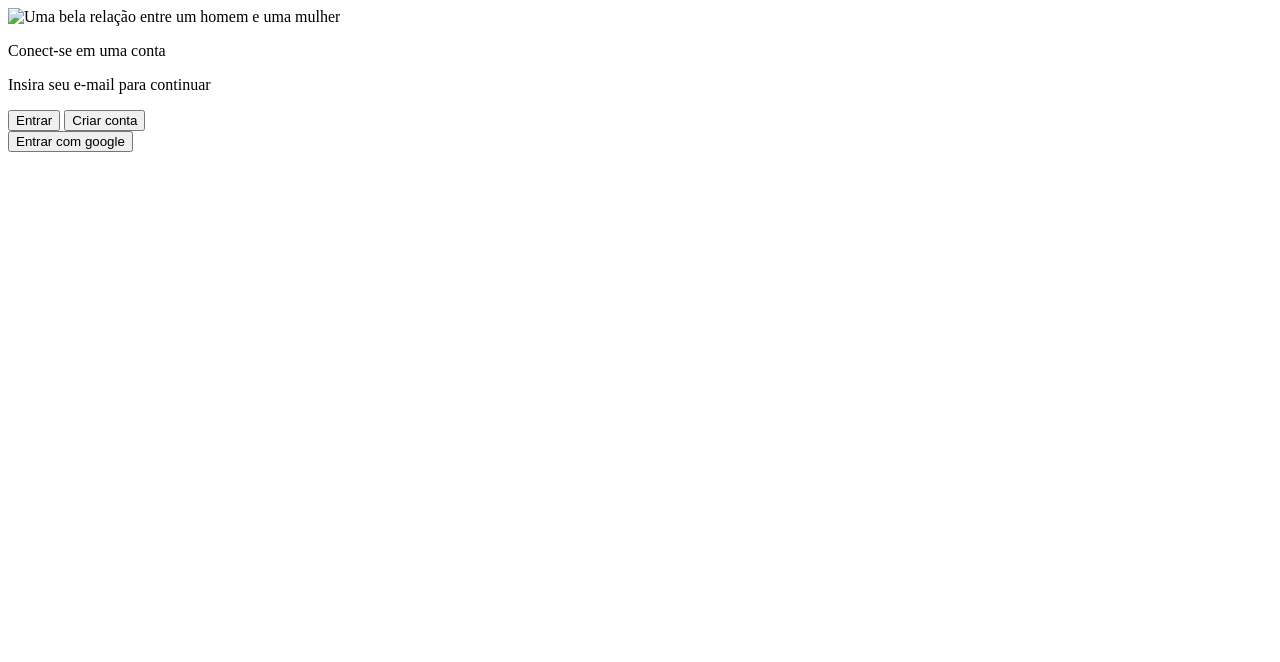
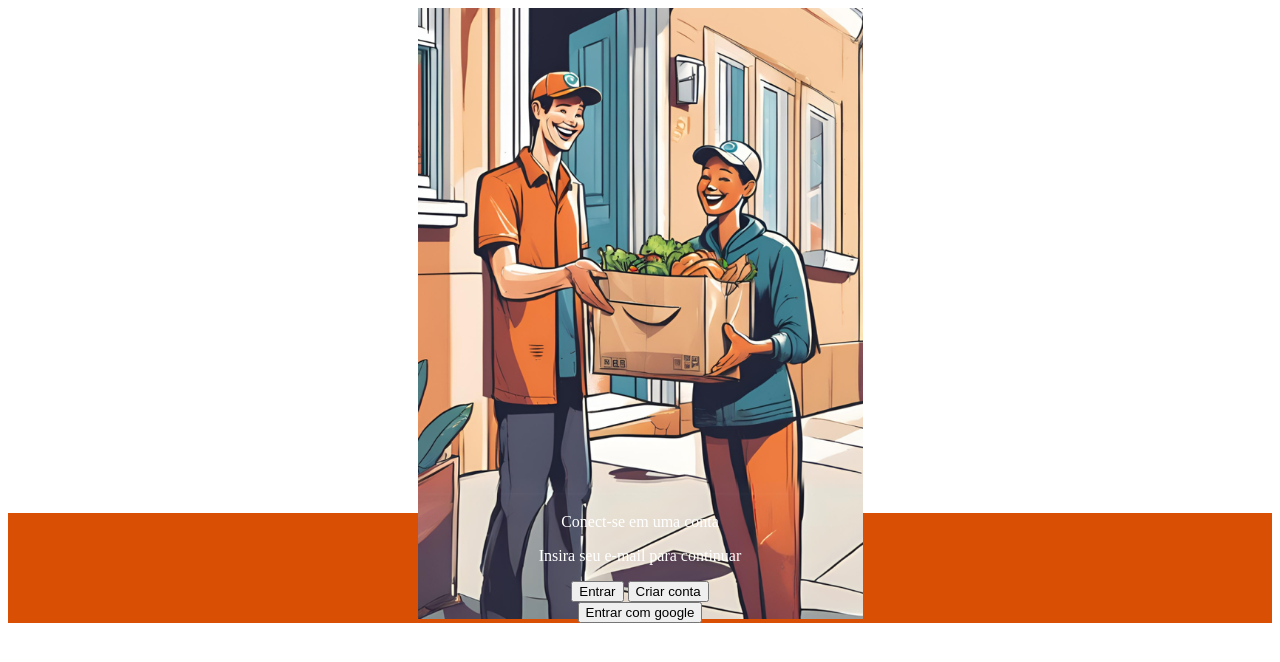
Before and after one commit to Patojoseph/iziit, a plain HTML site: page index.html in a window 1280 px wide. Drawn offline with Linux system fonts and the light colour scheme.

Commit message:
Beta 0.1
Adicionando mais estilos contudo nada aprofundado, pois estou sem tempo para poder fazer mudanças significativas no projeto

```diff
--- a/css/index.css
+++ b/css/index.css
@@ -1,19 +1,19 @@
 /*Adicionar o backgorund e as fontes aqui dps*/
 
 /*Background da tela de login*/
-/* Design sem nome (3) 1 */
-#background_image {
+body{
+    color: #FFFF;
+    text-align: center;
+}
+
+img{
     width: 445px;
     height: 611px;
+    margin: 0px;
+
+}
+
+.cadastro_login{
+    background-color: #D95004;
+    margin-top: -10%;
 };
-
-
-body{
-    width: 430px;
-    height: 940px;
-
- };
-
-*{
-    border: solid 2px red;
-}
--- a/index.html
+++ b/index.html
@@ -7,26 +7,24 @@
     <link rel="stylesheet" href="./css/index.css">
 </head>
 <body>
+    <img src="./imagens/background do iziit (445 x 611 px).png" alt="">
     <!--Index de tela de login-->
-    <div name="cadastro/login">
-        <!--Backgorund do iziit-->
-        <img src="../site da aplicação/imagens/background do iziit.png"
-             alt="Uma bela relação entre um homem e uma mulher"
-             name="background_image"
-             id="background_image"
-        >
+    <div class="cadastro_login">
+
         <!--Texto maneiro-->
         <p>Conect-se em uma conta</p>
         <p>Insira seu e-mail para continuar</p>
         <!--bottons de redirecionamento-->
+        <form action="">
             <button mame="botão_de_enrtada">Entrar</button>
             <button name="botão_de_criar conta">Criar conta</button>
             <!--Decoração de separação-->
-        <div name="decoraçã_de_separação">
-
+            <div id="decoraçã_de_separação">
+                <!--Colocar a separação como uma imagem dps-->
             </div>
             <button name="botão_de_entrada_com_google">Entrar com google</button>
             <!--testando o git-->
+        </form>
     </div>
 </body>
 </html>
```
Also changed, not shown: imagens/background do iziit (445 x 611 px).png (added), imagens/background do iziit.png (deleted). Lines whose indentation alone changed are shown as unchanged.
